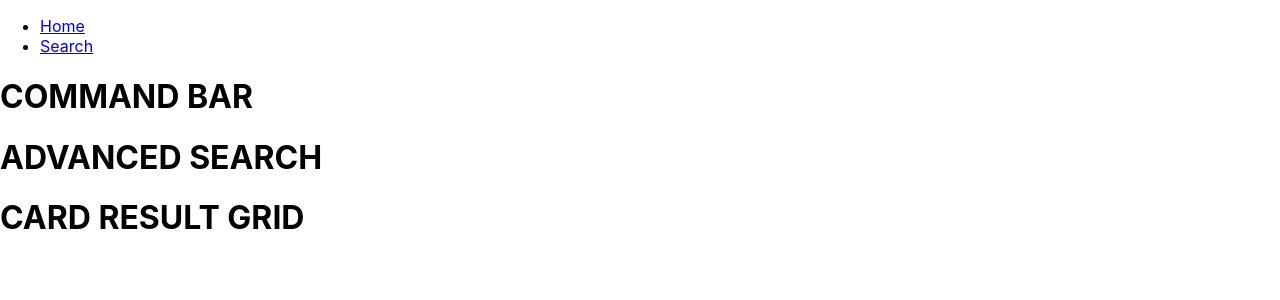
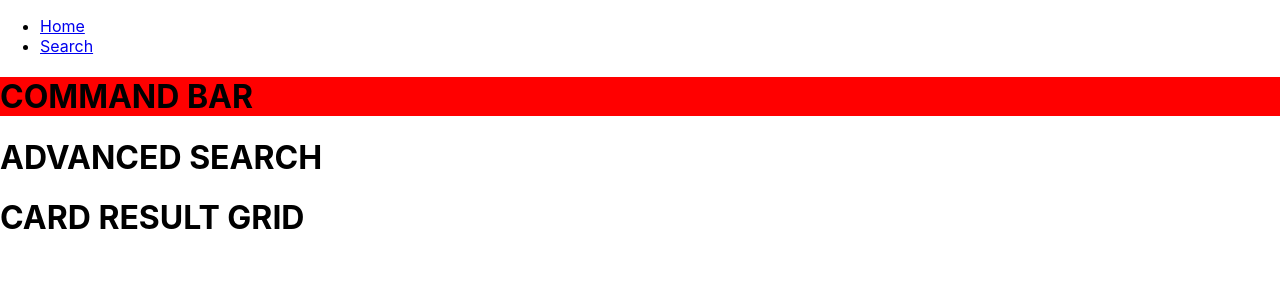
Before and after one commit to gift-of-a-nightmare/Quillrose-Deckbuilder, a React (Create React App) app in the folder client/: page / in a window 1280 px wide. Shown: the top 300 px of the page. Built offline with nearby package versions, Linux system fonts and the light colour scheme; the HTML template or start-up script is replaced by a standard one.

Commit message:
Quick showcase of how to use css per JSX element.

```diff
--- /dev/null
+++ b/client/src/router/routes/home/CommandBar.css
@@ -0,0 +1,3 @@
+.body {
+    background-color: red;
+}
--- a/client/src/router/routes/home/CommandBar.tsx
+++ b/client/src/router/routes/home/CommandBar.tsx
@@ -1,8 +1,9 @@
 import React from "react";
+import './CommandBar.css'
 
 export const CommandBar : React.FC = () => {
     return(
-        <div>
+        <div className="body">
             <h1>COMMAND BAR</h1>
         </div>
     )
```
